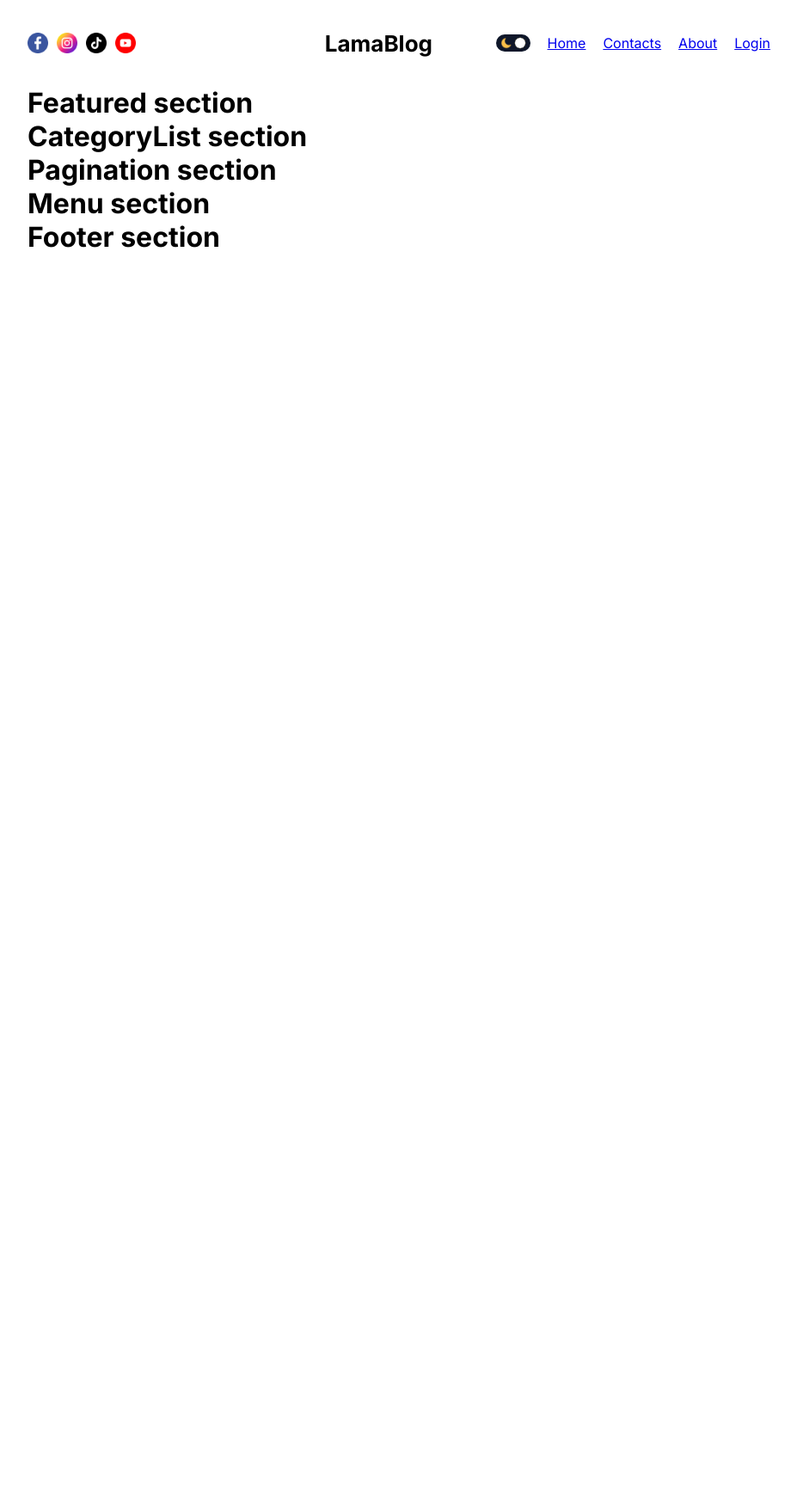
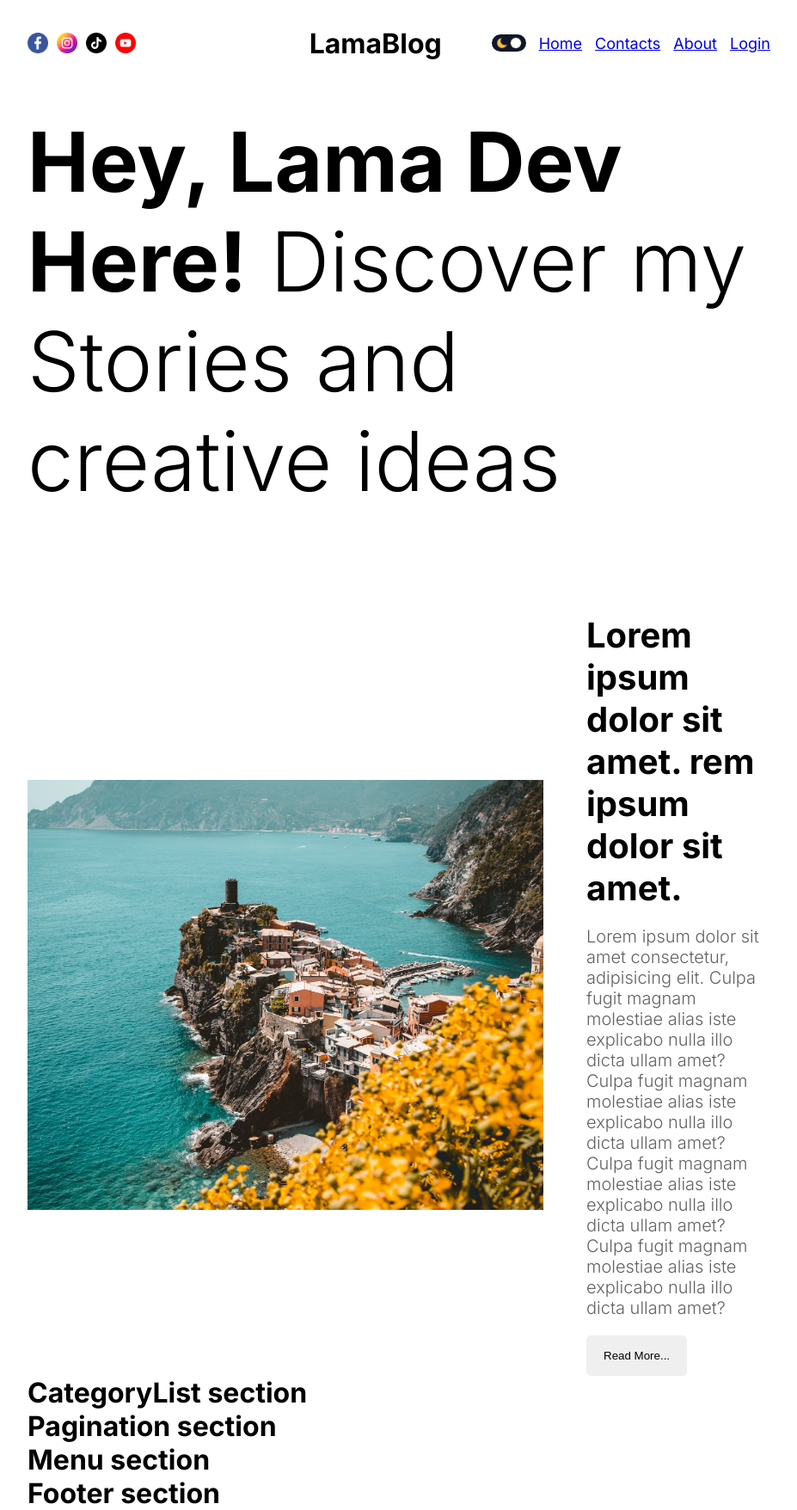
Before and after one commit to ParvezMah/Full_Stack_Blog_Next_MongoDB_Prisma_Lama_Dev, a Next.js app: page / in a window 1280 px wide. Shown: the whole page at 86% size, without its empty margins (176-1103 px from the left). Before the commit the page ends 800 px from the top, so only its background shows below. Built offline with nearby package versions, Linux system fonts and the light colour scheme.

Commit message:
Featured section has doen

```diff
--- a/src/Components/AuthLinks/AuthLinks.jsx
+++ b/src/Components/AuthLinks/AuthLinks.jsx
@@ -1,9 +1,12 @@
-import React from 'react';
+"use client"
+
+import React, { useState } from 'react';
 import styles from "./AuthLinks.module.css"
 import Link from 'next/link';
 
 const AuthLinks = () => {
 
+    const [open, setOpen]= useState(false);
     const status = "notauthenticated";
 
     return <>
@@ -18,6 +21,32 @@
                         </>
                     )
                 }
+                <div className={styles.burger} onClick={()=>setOpen(!open)}>
+                    <div className={styles.line}></div>
+                    <div className={styles.line}></div>
+                    <div className={styles.line}></div>
+                </div>
+
+                {
+                    open && (
+                        <div className={styles.responsiveMenu}>
+                            <Link href="/">Home</Link>
+                            <Link href="/">About</Link>
+                            <Link href="/">Contact</Link>
+                            {
+                                status==="notauthenticated" ?
+                                ( <Link href="/login" className={styles.link}>Login</Link>) :
+
+                                (
+                                    <>
+                                        <Link href="/write">Write</Link>
+                                        <span className={styles.link}>Logout</span>
+                                    </>
+                                )
+                            }
+                        </div>
+                    )
+                }
            </>
 };
 
--- a/src/Components/AuthLinks/AuthLinks.module.css
+++ b/src/Components/AuthLinks/AuthLinks.module.css
@@ -1,3 +1,32 @@
 .link{
     cursor: pointer;
 }
+
+.burger{
+    width: 20px;
+    height: 16px;
+    display: none;
+    flex-direction: column;
+    justify-content: space-between;
+}
+
+.responsiveMenu{
+    position: absolute;
+    top: 100px;
+    left: 0;
+    height: calc(100vh - 100px);
+
+}
+
+.line{
+    width: 100%;
+    height: 2px;
+    background-color: var(--textColor);
+}
+
+
+@media screen and (max-width:640px) {
+    .burger{
+        display: flex;
+    }
+}
--- a/src/Components/Featured/Featured.jsx
+++ b/src/Components/Featured/Featured.jsx
@@ -1,11 +1,26 @@
 import React from 'react';
 import styles from "./Featured.module.css"
+import Image from 'next/image';
 
 
 const Featured = () => {
     return (
         <div className={styles.container}>
-            <h1>Featured section</h1>
+            <h1 className={styles.title}><b className={styles.bold}>Hey, Lama Dev Here!</b> Discover my Stories and creative ideas</h1>
+            <div className={styles.post}>
+                <div className={styles.post}>
+                    <div className={styles.imgContainer}>
+                        <Image width="600" height="500" className={styles.img} alt='p1'  src="/p1.jpeg"/>
+                    </div>
+                    <div className={styles.textContainer}>
+                        <h1 className={styles.postTitle}>Lorem ipsum dolor sit amet. rem ipsum dolor sit amet.</h1>
+                        <p className={styles.postDesc}>
+                            Lorem ipsum dolor sit amet consectetur, adipisicing elit. Culpa fugit magnam molestiae alias iste explicabo nulla illo dicta ullam amet? Culpa fugit magnam molestiae alias iste explicabo nulla illo dicta ullam amet? Culpa fugit magnam molestiae alias iste explicabo nulla illo dicta ullam amet? Culpa fugit magnam molestiae alias iste explicabo nulla illo dicta ullam amet?
+                        </p>
+                        <button className={styles.button}>Read More...</button>
+                    </div>
+                </div>
+            </div>
         </div>
     );
 };
--- a/src/Components/Featured/Featured.module.css
+++ b/src/Components/Featured/Featured.module.css
@@ -0,0 +1,49 @@
+.container{
+    margin-top: 30px;
+}
+
+.title{
+    font-size: 96px;
+    font-weight: 300;
+}
+
+.post{
+    margin-top: 60px;
+    display: flex;
+    align-items: center;
+    gap: 50px;
+}
+
+.imgContainer{
+    flex: 1;
+    height: 500px;
+    position: relative;
+}
+
+.img{
+    object-fit: cover;
+}
+
+.textContainer{
+    flex: 1;
+    display: flex;
+    flex-direction: column;
+    gap: 20px;
+}
+
+.postTitle{
+    font-size: 40px;
+}
+
+.postDesc{
+    font-size: 20px;
+    font-weight: 300;
+    color: var(--softTextColor);
+}
+
+.button{
+    padding: 16px 20px;
+    border: none;
+    border-radius: 5px;
+    width: max-content;
+}
--- a/src/Components/Navbar/Navbar.jsx
+++ b/src/Components/Navbar/Navbar.jsx
@@ -18,9 +18,9 @@
             <div className={styles.logo}>LamaBlog</div>
             <div className={styles.links}>
                 <ThemeToggle/>
-                <Link href="/">Home</Link>
-                <Link href="/contacts">Contacts</Link>
-                <Link href="/about">About</Link>
+                <Link href="/" className={styles.link}>Home</Link>
+                <Link href="/contacts" className={styles.link}>Contacts</Link>
+                <Link href="/about" className={styles.link}>About</Link>
                 <AuthLinks></AuthLinks>
             </div>
         </div>
--- a/src/Components/Navbar/Navbar.module.css
+++ b/src/Components/Navbar/Navbar.module.css
@@ -25,3 +25,39 @@
     flex:1;
     gap: 20px;
 }
+
+
+@media screen and (max-width:1280px) {
+    .logo{
+        font-size: 32px;
+    }
+    .links{
+        font-size: 18px;
+        gap:15px;
+    }
+}
+
+
+@media screen and (max-width:1024px) {
+    .logo{
+        text-align: left;
+    }
+    .social{
+        display: none;
+    }
+}
+
+@media screen and (max-width:768px) {
+    .logo{
+        font-size: 24px;
+    }
+}
+
+@media screen and (max-width:640px) {
+    .links{
+        display: flex-end;
+    }
+    .link{
+        display: none;
+    }
+}
--- a/src/Components/ThemeToggle/ThemeToggle.jsx
+++ b/src/Components/ThemeToggle/ThemeToggle.jsx
@@ -6,7 +6,6 @@
 import { ThemeContext } from '@/Context/ThemeContextProvider';
 
 const ThemeToggle = () => {
-
     const {theme, toggle} = useContext(ThemeContext);
 
     return (
--- a/src/Context/ThemeContextProvider.jsx
+++ b/src/Context/ThemeContextProvider.jsx
@@ -3,7 +3,6 @@
 import React, { createContext, useEffect, useState } from 'react';
 
 export const ThemeContext = createContext();
-
 const getFromLocalStorage = () =>{
     if(typeof window !== undefined){
         const value = localStorage.getItem("theme");
@@ -12,7 +11,6 @@
 }
 
 const ThemeContextProvider = ({children}) => {
-
     const [theme, setTheme] = useState(()=>{
         return getFromLocalStorage();
     })
--- a/src/app/globals.css
+++ b/src/app/globals.css
@@ -1,8 +1,8 @@
 :root{
-    --bg:white,
-    --textColor:black,
-    --softBg:#f0f0f0,
-    --softTextColor:#626262,
+    --bg:white;
+    --textColor:black;
+    --softBg:#f0f0f0;
+    --softTextColor:#626262;
 }
 
 *{
@@ -17,6 +17,12 @@
     --textColor:#ddd;
     --softBg:#1f273a;
     --softTextColor:#a6a6a6;
+}
+.light{
+    --bg:white;
+    --textColor:black;
+    --softBg:#f0f0f0;
+    --softTextColor:#626262;
 }
 
 body{
```
